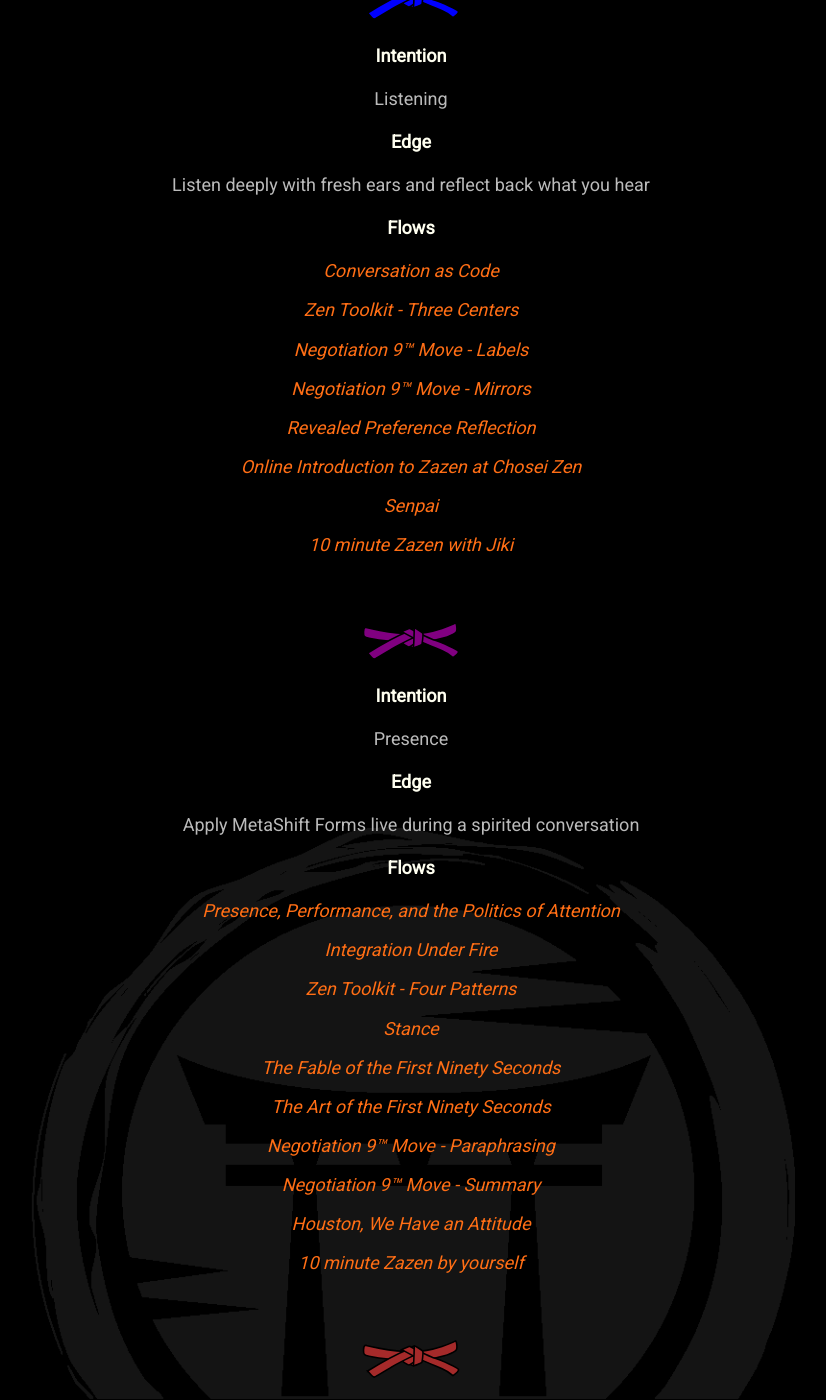
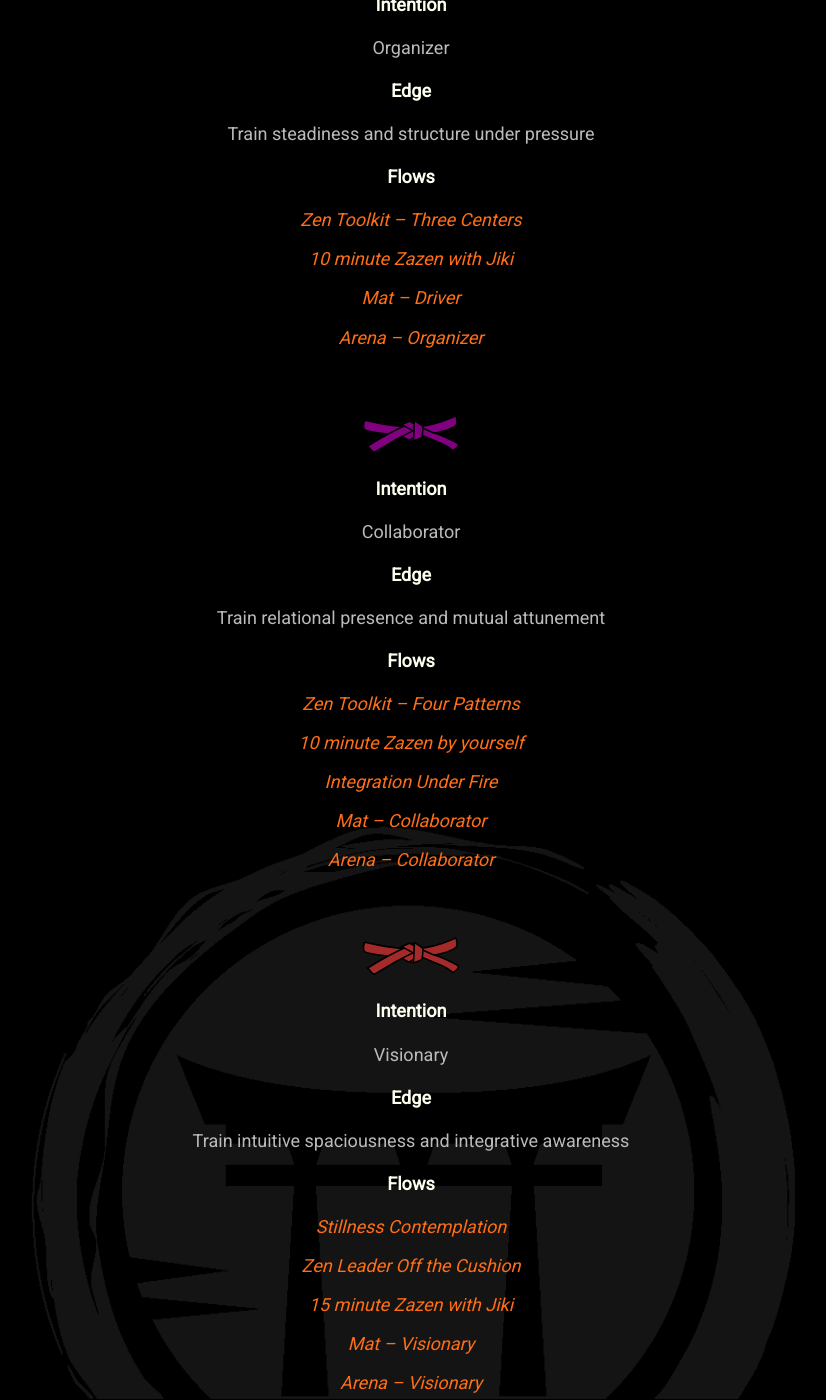
Before and after one commit to mindset-dojo/mindset-dojo.github.io, a Jekyll site: the page built from program.md, in a window 1280 px wide and 1400 px high, scrolled down 2864 px. Shown: the whole window, without its empty margins (229-1055 px from the left). Built offline with Jekyll 4.4.1, drawn with Linux system fonts in a browser that asks for light colours; some web fonts are replaced; some of the changed text lies outside the part shown.

Commit message:
feat: consider streamlined highly active program

```diff
--- a/_data/sections/program.yaml
+++ b/_data/sections/program.yaml
@@ -66,87 +66,63 @@
         - color: green
           label: 5th Kyu
           level: -5
-          intention: Perception
-          edge: Reflect on a spirited conversation from multiple points of view
+          intention: Driver
+          edge: Train decisiveness and healthy assertiveness through embodied practice
           flows:
-            - label: From Explorer to Cultivator
-              url: /insights/from-explorer-to-cultivator/
-            - label: Zen Toolkit - Two Sides
+            - label: Zen Toolkit – Two Sides
               url: https://vimeo.com/944663134/d4f1c4f333
-            - label: Negotiation 9™ Move - Calibrated Questions
-              url: https://www.blackswanltd.com/newsletter/infographic-the-black-swan-groups-negotiation-9
-            - label: Negotiation 9™ Move - Dynamic Silence
-              url: https://www.blackswanltd.com/newsletter/infographic-the-black-swan-groups-negotiation-9
-            - label: The Way of Paradox
-              url: /insights/way-of-paradox/
             - label: 5 minute Zazen by yourself
               url: /forms/zazen/
+            - label: Mat – Driver
+              url: /forms/mat/
+            - label: Arena – Driver
+              url: /forms/arena/
         - color: blue
           label: 4th Kyu
           level: -4
-          intention: Listening
-          edge: Listen deeply with fresh ears and reflect back what you hear
+          intention: Organizer
+          edge: Train steadiness and structure under pressure
           flows:
-            - label: Conversation as Code
-              url: /insights/conversation-as-code/
-            - label: Zen Toolkit - Three Centers
+            - label: Zen Toolkit – Three Centers
               url: https://vimeo.com/944672806/e099593826
-            - label: Negotiation 9™ Move - Labels
-              url: https://www.blackswanltd.com/newsletter/infographic-the-black-swan-groups-negotiation-9
-            - label: Negotiation 9™ Move - Mirrors
-              url: https://www.blackswanltd.com/newsletter/infographic-the-black-swan-groups-negotiation-9
-            - label: Revealed Preference Reflection
-              url: /forms/revealed-preference-reflection/
-            - label: Online Introduction to Zazen at Chosei Zen
-              url: https://www.choseizen.org/online-intro-to-zazen
-            - label: Senpai
-              url: /forms/senpai/
             - label: 10 minute Zazen with Jiki
               url: /forms/zazen/
+            - label: Mat – Driver
+              url: /forms/mat/
+            - label: Arena – Organizer
+              url: /forms/arena/
         - color: purple
           label: 3rd Kyu
           level: -3
-          intention: Presence
-          edge: Apply MetaShift Forms live during a spirited conversation
+          intention: Collaborator
+          edge: Train relational presence and mutual attunement
           flows:
-            - label: Presence, Performance, and the Politics of Attention
-              url: /insights/politics-of-attention/
+            - label: Zen Toolkit – Four Patterns
+              url: https://vimeo.com/944675826/c57a7ce142
+            - label: 10 minute Zazen by yourself
+              url: /forms/zazen/
             - label: Integration Under Fire
               url: /forms/integration-under-fire/
-            - label: Zen Toolkit - Four Patterns
-              url: https://vimeo.com/944675826/c57a7ce142
-            - label: Stance
-              url: /forms/stance/
-            - label: The Fable of the First Ninety Seconds
-              url: /insights/fable-of-the-first-ninety-seconds/
-            - label: The Art of the First Ninety Seconds
-              url: /insights/art-of-the-first-ninety-seconds/
-            - label: Negotiation 9™ Move - Paraphrasing
-              url: https://www.blackswanltd.com/newsletter/infographic-the-black-swan-groups-negotiation-9
-            - label: Negotiation 9™ Move - Summary
-              url: https://www.blackswanltd.com/newsletter/infographic-the-black-swan-groups-negotiation-9
-            - label: "Houston, We Have an Attitude"
-              url: /insights/houston-attitude/
-            - label: 10 minute Zazen by yourself
-              url: /forms/zazen/
+            - label: Mat – Collaborator
+              url: /forms/mat/
+            - label: Arena – Collaborator
+              url: /forms/arena/
         - color: brown
           label: 2nd Kyu
           level: -2
-          intention: Shadow
-          edge: Demonstrate MetaShift Forms in a live Circle
+          intention: Visionary
+          edge: Train intuitive spaciousness and integrative awareness
           flows:
-            - label: "Self-Evolution Is Socially Annoying"
-              url: /insights/self-evolution-is-socially-annoying/
-            - label: Negotiation 9™ Move - “I” Messages
-              url: https://www.blackswanltd.com/newsletter/infographic-the-black-swan-groups-negotiation-9
-            - label: Negotiation 9™ Move - Encouragers
-              url: https://www.blackswanltd.com/newsletter/infographic-the-black-swan-groups-negotiation-9
-            - label: Never Split the Difference - Negotiating As If Your Life Depended On It
-              url: https://www.amazon.com/Never-Split-Difference-Negotiating-Depended/dp/0062407805
+            - label: Stillness Contemplation
+              url: /forms/stillness-contemplation/
+            - label: Zen Leader Off the Cushion
+              url: https://zenleader.global/events
             - label: 15 minute Zazen with Jiki
               url: /forms/zazen/
-            - label: Zen Leader Off the Cushion
-              url: https://zenleader.global/events
+            - label: Mat – Visionary
+              url: /forms/mat/
+            - label: Arena – Visionary
+              url: /forms/arena/
         - color: red
           label: 1st Kyu
           level: -1
```
